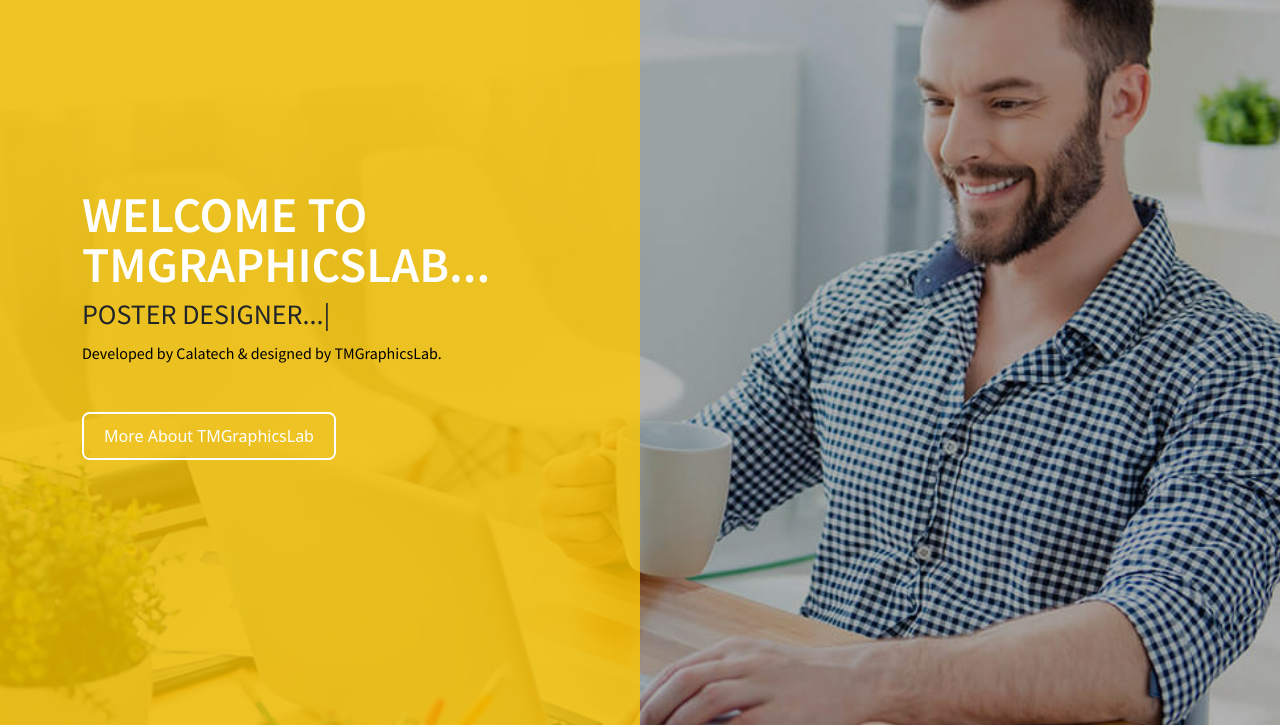
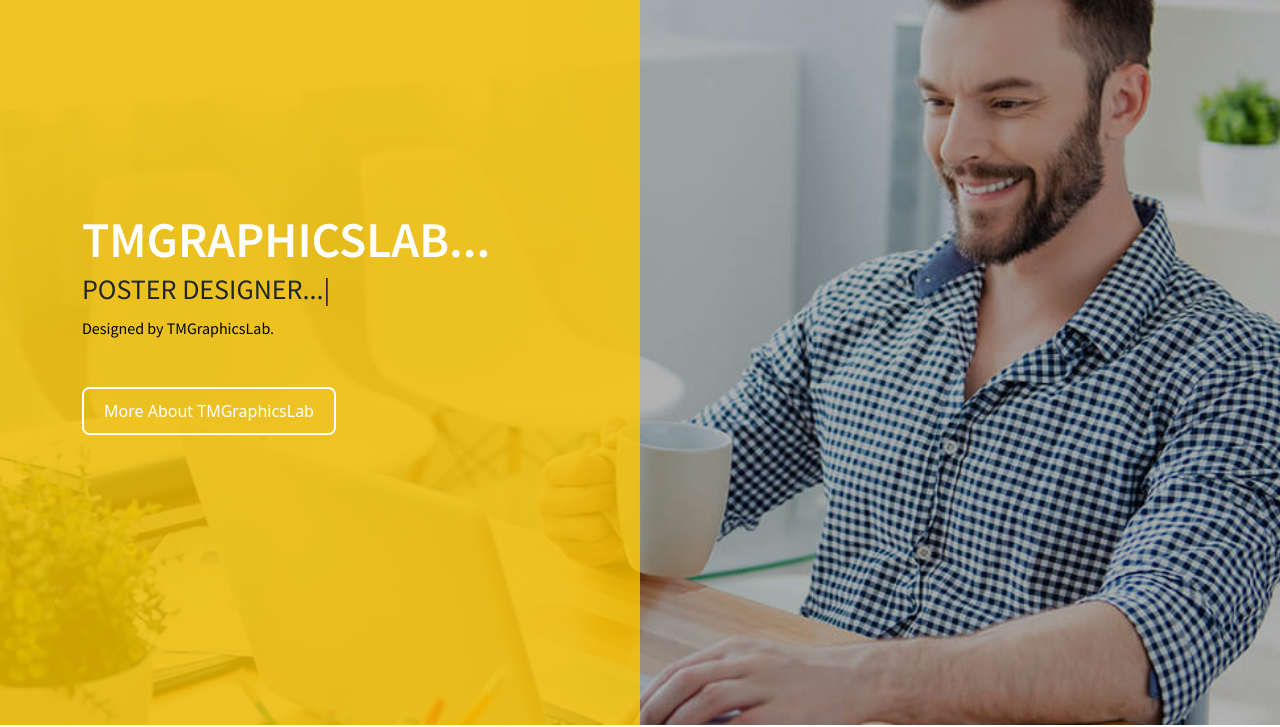
Before and after one commit to Killercavin/tmgrafixlab, a plain HTML site: page index.html in a window 1280 px wide. Shown: the part 75-802 px from the top of the page. Drawn offline with nearby package versions, Linux system fonts and the light colour scheme.

Commit message:
New commit

```diff
--- a/index.html
+++ b/index.html
@@ -72,9 +72,9 @@
             <div class="hero-content h-100">
                 <div class="d-table">
                     <div class="d-table-cell">
-                        <h2 class="text-uppercase" style="font-size: 50px;">Welcome to TMGraphicsLab...</h2>
+                        <h2 class="text-uppercase" style="font-size: 50px;">TMGraphicsLab...</h2>
                         <h3 class="text-uppercase"><span class="typed"></span></h3>
-                        <p>Developed by Calatech & designed by TMGraphicsLab.</p>
+                        <p>Designed by TMGraphicsLab.</p>
                         <a href="#about" class="button smooth-scroll" style="text-decoration: none; text-transform: unset; border-radius: 7.5px;">More About TMGraphicsLab</a>
                     </div>
                 </div>
```
